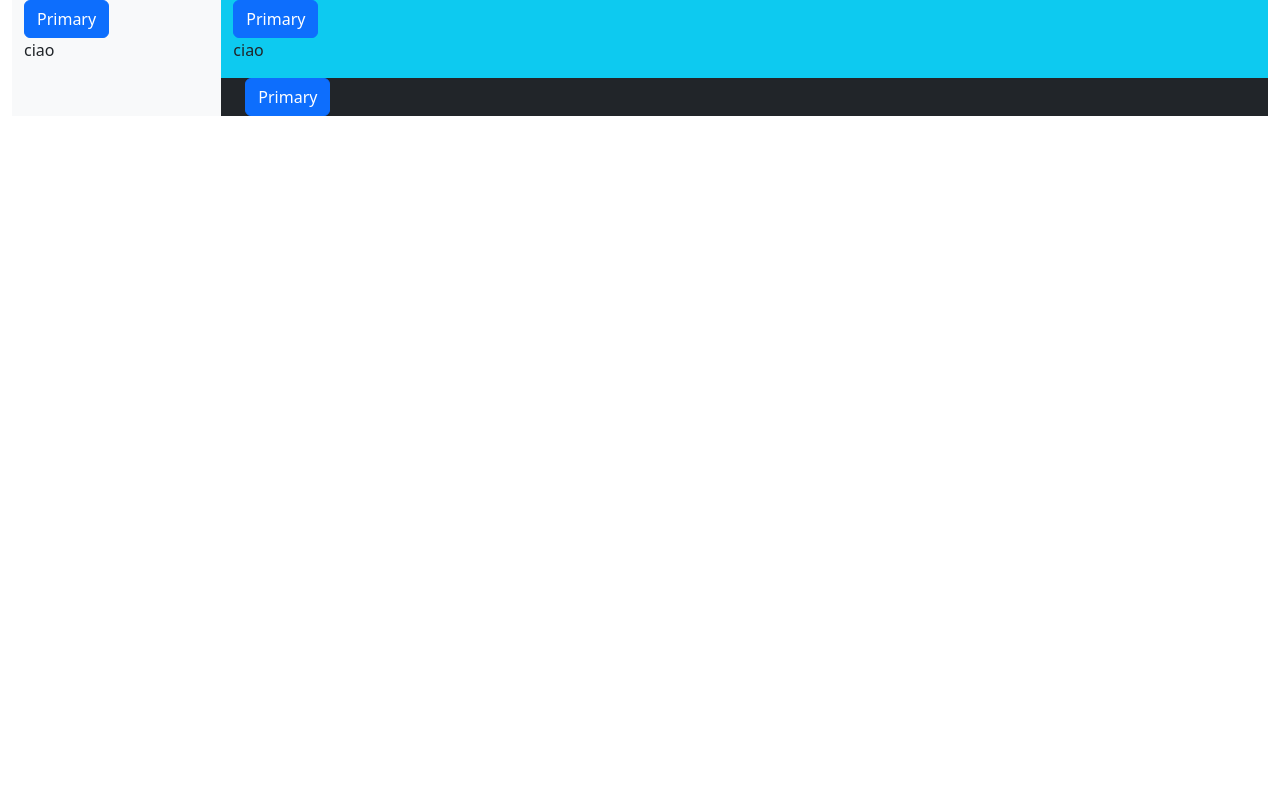
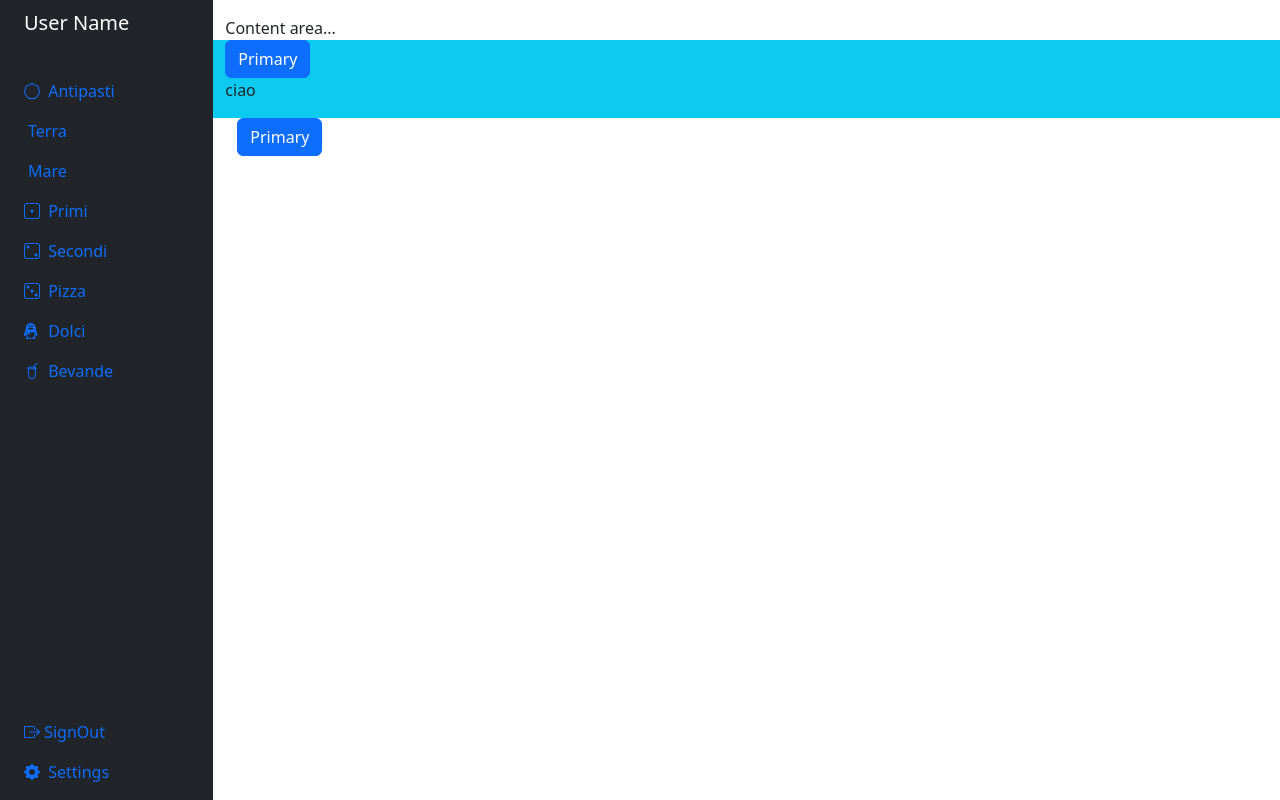
Before and after one commit to marcon21/bookeat, a React (Vite) app in the folder frontend/: page /menu in a window 1280 px wide. Built offline with nearby package versions, Linux system fonts and the light colour scheme.

Commit message:
improved lateral bar with dynamic content

```diff
--- a/frontend/package.json
+++ b/frontend/package.json
@@ -11,6 +11,7 @@
   },
   "dependencies": {
     "bootstrap": "^5.2.3",
+    "bootstrap-icons": "^1.10.5",
     "localforage": "^1.10.0",
     "match-sorter": "^6.3.1",
     "react": "^18.2.0",
--- a/frontend/src/components/LateralBar.jsx
+++ b/frontend/src/components/LateralBar.jsx
@@ -1,44 +1,106 @@
 export default function LateralBar() {
+    let list = [
+        {
+            label: "Antipasti",
+            link: "#",
+            icon: "bi bi-heptagon",
+            childrens: [
+                {
+                    label: "Terra",
+                    link: "#",
+                },
+                {
+                    label: "Mare",
+                    link: "#",
+                }
+            ]
+        },
+        {
+            label: "Primi",
+            link: "#",
+            icon: "bi bi-dice-1",
+            childrens: []
+        },
+        {
+            label: "Secondi",
+            link: "#",
+            icon: "bi bi-dice-2",
+            childrens: []
+        },
+        {
+            label: "Pizza",
+            link: "#",
+            icon: "bi bi-dice-3",
+            childrens: []
+        },
+        {
+            label: "Dolci",
+            link: "#",
+            icon: "bi bi-tencent-qq",
+            childrens: []
+        },
+        {
+            label: "Bevande",
+            link: "#",
+            icon: "bi bi-cup-straw",
+            childrens: []
+        },
+    ]
+    const items = list.map((item, index) => {
+        const chlist = item.childrens.map((chitem, chindex) => {
+            return (
+                <li>
+                    <a href={chitem.link} className="nav-link px-0">
+                        <span className="d-none d-sm-inline">{chitem.label}</span>
+                    </a>
+                </li>
+            )
+        })
+
+        return (
+            <li className="nav-item">
+                <a href={item.link} className="nav-link align-middle px-0">
+                    <i className={item.icon}></i>{" "}
+                    <span className="ms-1 d-none d-sm-inline">{item.label}</span>
+                </a>
+                {item.childrens.length !== 0 &&
+                    <ul
+                        className="collapse show nav flex-column ms-1"
+                        id="submenu1"
+                        data-bs-parent="#menu"
+                    >
+                        {chlist}
+                    </ul>
+                }
+            </li>
+        )
+    })
+
     return (
-            <>
-                <div className="l-navbar" id="nav-bar">
-                    <nav className="nav">
-                        <div>
-                            <a href="#" className="nav_logo">
-                                <i className='bx bx-user nav_logo-icon'></i> <span className="nav_logo-name">UserName</span>
-                            </a>
-                            <div className="nav_list">
-                                <a href="#" className="nav_link active">
-                                    <i className='bx bx-heptagon nav_icon'></i> <span className="nav_name">Antipasti</span>
-                                </a>
-                                <a href="#" className="nav_link">
-                                    <i className='bx bx-dice-1 nav_icon'></i> <span className="nav_name">Primi</span>
-                                </a>
-                                <a href="#" className="nav_link">
-                                    <i className='bx bx-dice-2 nav_icon'></i> <span className="nav_name">Secondi</span>
-                                </a>
-                                <a href="#" className="nav_link">
-                                    <i className='bx bx-dice-3 nav_icon'></i> <span className="nav_name">Pizza</span>
-                                </a>
-                                <a href="#" className="nav_link">
-                                    <i className='bx bx-tencent-qq nav_icon'></i> <span className="nav_name">Dolci</span>
-                                </a>
-                                <a href="#" className="nav_link">
-                                    <i className='bx bx-cup-straw nav_icon'></i> <span className="nav_name">Bevande</span>
-                                </a>
-                            </div>
-                        </div>
+        <>
+            <div className="d-flex flex-column align-items-center align-items-sm-start px-3 pt-2 text-white min-vh-100">
+                <span className="fs-5 d-none d-sm-inline">User Name</span>
+                <hr />
 
-                        //aggiungere logo bookeat
+                <ul className="nav nav-pills flex-column mb-sm-auto mb-0 align-items-center align-items-sm-start" id="menu" >
+                    {items}
+                </ul>
 
-                        <a href="#" className="nav_link">
-                            <i className='bx bx-log-out nav_icon'></i> <span className="nav_name">SignOut</span>
+                <hr />
+
+                <ul className="nav nav-pills flex-column mb-2 mb-0 align-items-bottom align-items-sm-start" id="menu" >
+                    <li className="nav-item">
+                        <a href="#" className="nav-link align-middle px-0">
+                            <i className='bi bi-box-arrow-right nav_icon'></i> <span className="nav_namms-1 d-none d-sm-inline">SignOut</span>
                         </a>
-                        <a href="#" className="nav_link">
-                            <i className='bx bx-gear-fill nav_icon'></i> <span className="nav_name">Settings</span>
+                    </li>
+                    <li className="nav-item">
+                        <a href="#" className="nav-link align-middle px-0">
+                            <i className='bi bi-gear-fill nav_icon'></i> <span className="ms-1 d-none d-sm-inline">Settings</span>
                         </a>
-                    </nav>
-                </div>
-            </>
-        )
-    }
+                    </li>
+                </ul>
+            </div>
+        </>
+    )
+}
--- a/frontend/src/index.css
+++ b/frontend/src/index.css
@@ -0,0 +1 @@
+@import url("https://cdn.jsdelivr.net/npm/bootstrap-icons@1.10.5/font/bootstrap-icons.css");
--- a/frontend/src/routes/menuRoute.jsx
+++ b/frontend/src/routes/menuRoute.jsx
@@ -1,20 +1,22 @@
+import LateralBar from "../components/LateralBar";
+
+
 export default function MenuRoute() {
+    let list = {
+        menu: {
+            primi: {
+                primo1: "da",
+            },
+        },
+    }
     return (
         <>
-            <div className="container-fluid">
-
-                <div className="row h-100">
-
-                    <div className="col col-md-2 bg-light">
-                        <div className="sticky">
-                            {/*Lateral Bar*/}
-                            <button type="button" className="btn btn-primary">Primary</button>
-                            <p>ciao</p>
+            <div className="row flex-nowrap">
+                <div className="col-auto col-md-3 col-xl-2 px-sm-2 px-0 bg-dark">
+                    <LateralBar />
                 </div>
-                    </div>
-
-                    <div className="col col-md-10 bg-dark">
-
+                <div className="col py-3">
+                    Content area...
                     <div className="row row-md-2 bg-info">
                         <div className="sticky">
                             {/*NavBar*/}
@@ -29,9 +31,6 @@ export default function MenuRoute() {
                             <button type="button" className="btn btn-primary">Primary</button>
                         </div>
                     </div>
-
-                    </div>
-
                 </div>
 
             </div>
```
Also changed, not shown: 1 other file (tests, documents, lock files or other folders). Lines whose indentation alone changed are shown as unchanged.
